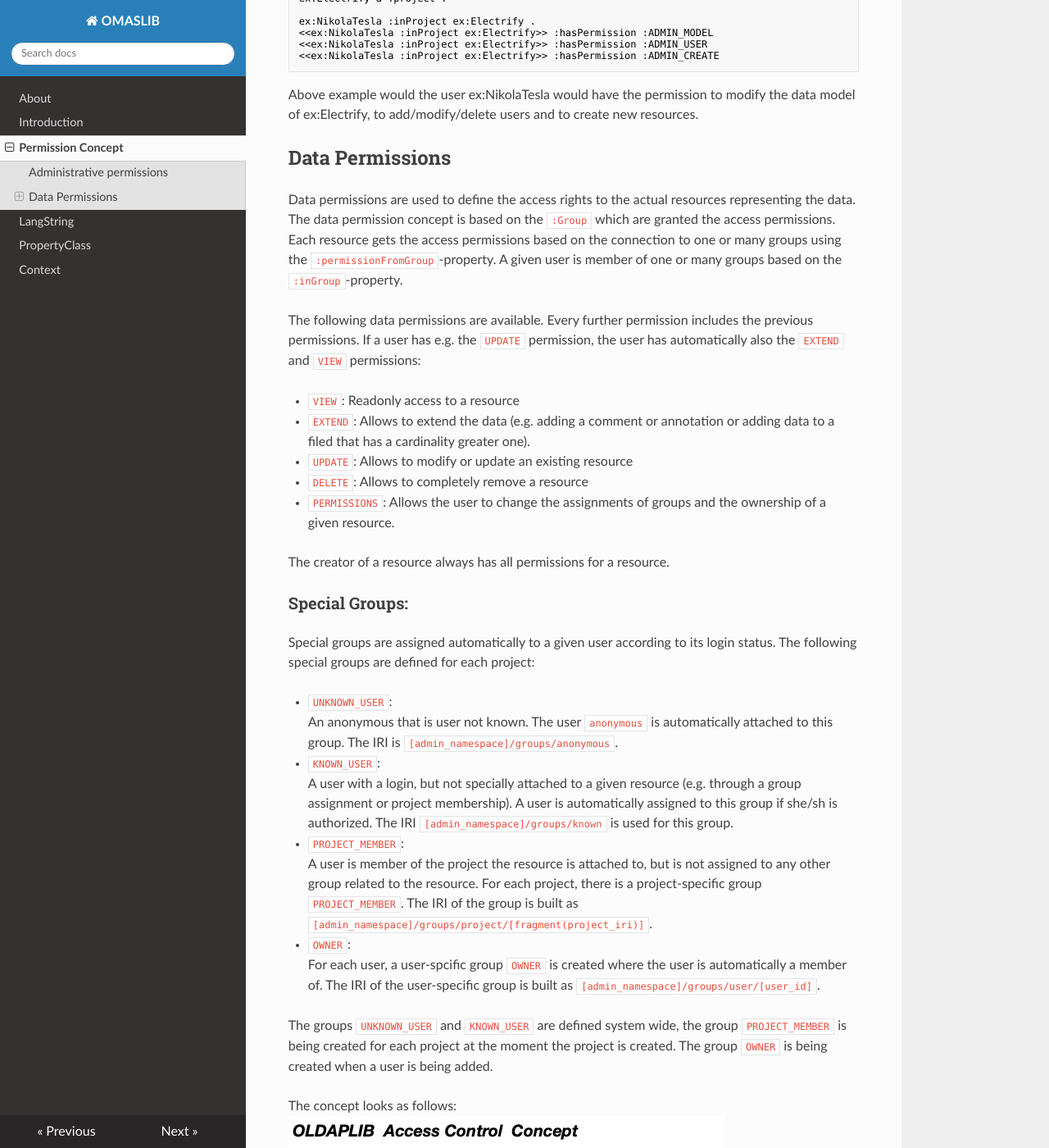
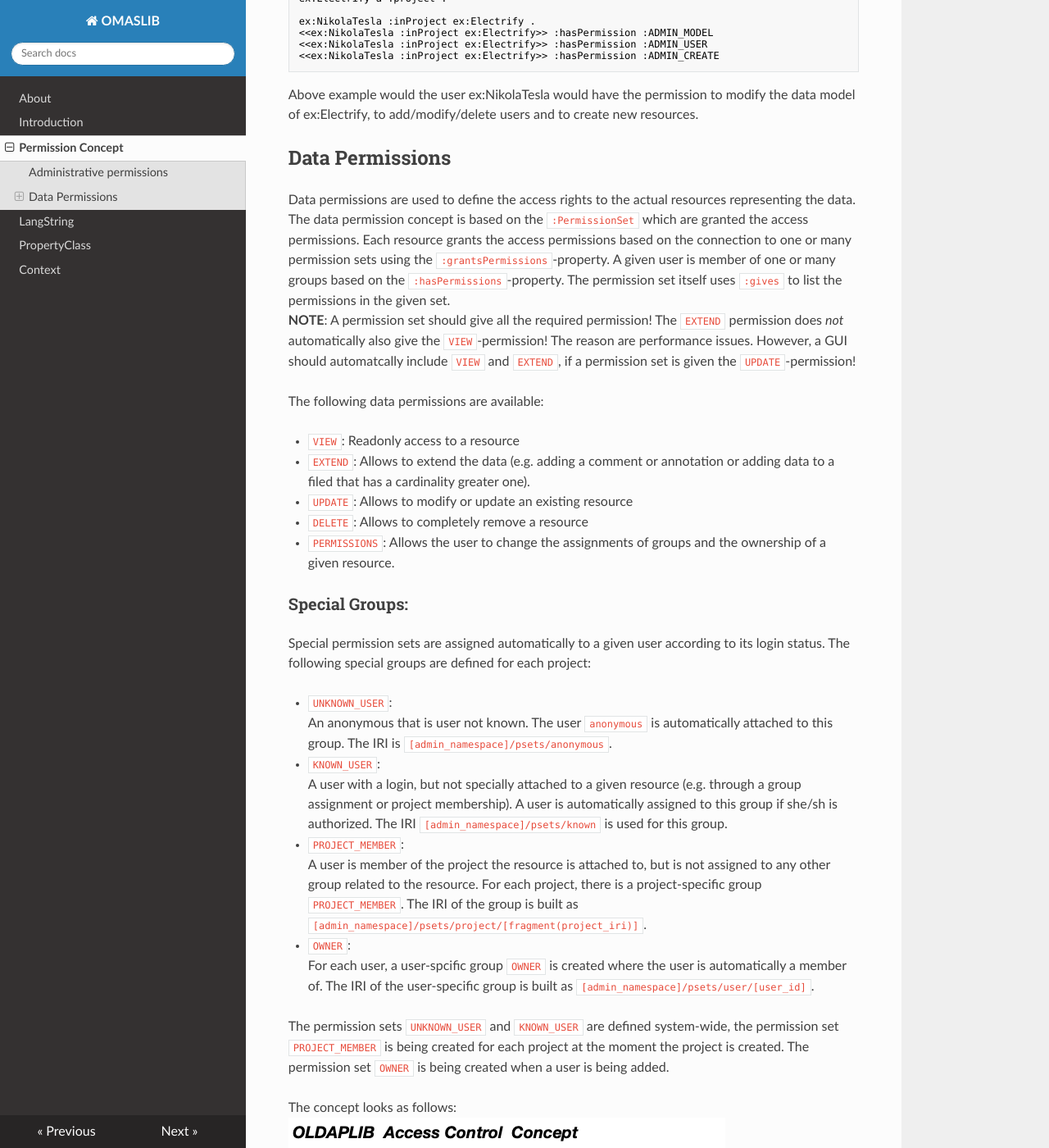
Before and after one commit to OMAS-IIIF/oldaplib, an MkDocs documentation site: the page built from docs/permission_concept.md, in a window 1280 px wide and 1400 px high, scrolled down 545 px. Shown: the whole window at 82% size. Built offline with MkDocs 1.6.1, drawn with Linux system fonts in a browser that asks for light colours; nearby versions of some CDN libraries; some of the changed text lies outside the part shown.

Commit message:
Cleaned up SHACL and OWL, added new permissio concept.
Cleaned up SHACL and OWL definitions
Added new propetries and resources for permission concept
(omas:Thing not yet finished)

````diff
--- a/docs/permission_concept.md
+++ b/docs/permission_concept.md
@@ -31,13 +31,17 @@ resources.
 ## Data Permissions
 
 Data permissions are used to define the access rights to the actual resources
-representing the data. The data permission concept is based on the `:Group` which
-are granted the access permissions. Each resource gets the access permissions based on
-the connection to one or many groups using the `:permissionFromGroup`-property. A
-given user is member of one or many groups based on the `:inGroup`-property.
+representing the data. The data permission concept is based on the `:PermissionSet` which
+are granted the access permissions. Each resource grants the access permissions based on
+the connection to one or many permission sets using the `:grantsPermissions`-property. A
+given user is member of one or many groups based on the `:hasPermissions`-property.
+The permission set itself uses `:gives` to list the permissions in the given set.
+**NOTE**: A permission set should give all the required permission! The `EXTEND` permission
+does *not* automatically also give the `VIEW`-permission! The reason are performance
+issues. However, a GUI should automatcally include `VIEW` and `EXTEND`, if a permission
+set is given the `UPDATE`-permission!
 
-The following data permissions are available. Every further permission includes the previous permissions.
-If a user has e.g. the `UPDATE` permission, the user has automatically also the `EXTEND` and `VIEW` permissions:
+The following data permissions are available:
 
 - `VIEW`: Readonly access to a resource
 - `EXTEND`: Allows to extend the data (e.g. adding a comment or annotation or
@@ -47,34 +51,33 @@ If a user has e.g. the `UPDATE` permission, the user has automatically also the
 - `PERMISSIONS`: Allows the user to change the assignments of groups
   and the ownership of a given resource.
 
-The creator of a resource always has all permissions for a resource.
 
 ### Special Groups:
 
-Special groups are assigned automatically to a given user according to
+Special permission sets are assigned automatically to a given user according to
 its login status. The following special groups are defined for
 each project:
 
 - `UNKNOWN_USER`:
   An anonymous that is user not known. The user `anonymous` is automatically
-  attached to this group. The IRI is `[admin_namespace]/groups/anonymous`.
+  attached to this group. The IRI is `[admin_namespace]/psets/anonymous`.
 - `KNOWN_USER`:
   A user with a login, but not specially attached to
   a given resource (e.g. through a group assignment or project membership). A user is automatically
-  assigned to this group if she/sh is authorized. The IRI `[admin_namespace]/groups/known` is
+  assigned to this group if she/sh is authorized. The IRI `[admin_namespace]/psets/known` is
   used for this group.
 - `PROJECT_MEMBER`:
   A user is member of the project the resource is
   attached to, but is not assigned to any other group related to the
   resource. For each project, there is a project-specific group `PROJECT_MEMBER`.
-  The IRI of the group is built as `[admin_namespace]/groups/project/[fragment(project_iri)]`.
+  The IRI of the group is built as `[admin_namespace]/psets/project/[fragment(project_iri)]`.
 - `OWNER`:
   For each user, a user-spcific group `OWNER` is created where the user is
   automatically a member of. The IRI of the user-specific group is built as
-  `[admin_namespace]/groups/user/[user_id]`.
+  `[admin_namespace]/psets/user/[user_id]`.
 
-The groups `UNKNOWN_USER` and `KNOWN_USER` are defined system wide, the group `PROJECT_MEMBER` is
-being created for each project at the moment the project is created. The group `OWNER` is being created
+The permission sets `UNKNOWN_USER` and `KNOWN_USER` are defined system-wide, the permission set `PROJECT_MEMBER` is
+being created for each project at the moment the project is created. The permission set `OWNER` is being created
 when a user is being added.
 
 
@@ -88,8 +91,8 @@ with a value "Gaga" and the user the `VIEW`-right.
 ```sparql
 PREFIX ex: <http://example.org/>
 PREFIX dcterms: <http://purl.org/dc/terms/>
+PREFIX rdfs: <http://www.w3.org/2000/01/rdf-schema#>
 PREFIX : <http://oldap.org/datamodel/>
-PREFIX rdfs: <http://www.w3.org/2000/01/rdf-schema#>
 
 SELECT ?label
 FROM ex:data
@@ -97,21 +100,24 @@ WHERE
 {
     ?resource ex:hasName "Gaga" .
     ?resource rdfs:Label ?label .
-    ?resource :permissionFrom ?group .
-    <thisuser> :userInGroup ?group .
-    ?group :grantsPermission :VIEW .
+    ?resource :grantsPermissions ?pset .
+    <thisuser> :hasPermissions ?pset .
+    ?pset :givesPermission :VIEW .
 }
 ```
 
-To get all the permissions of a given resource, the following SPARQL statment can be used:
+To get all the permissions of a given resource and user, the following SPARQL statement can be used:
 
 ```sparql
 PREFIX ex: <http://example.org/>
+PREFIX : <http://oldap.org/datamodel/>
 
 SELECT ?permission
-FROM ?ex:data
+FROM ex:data
 WHERE
 {
-
+    <res_iri> :grantsPermissions ?pset .
+    <thisuser> :hasPermissions ?pset .
+    ?pset :givesPermission ?permission
 }
 ```
````
Also changed, not shown: docs/assets/PermissionConcept.gif, 8 other files.
